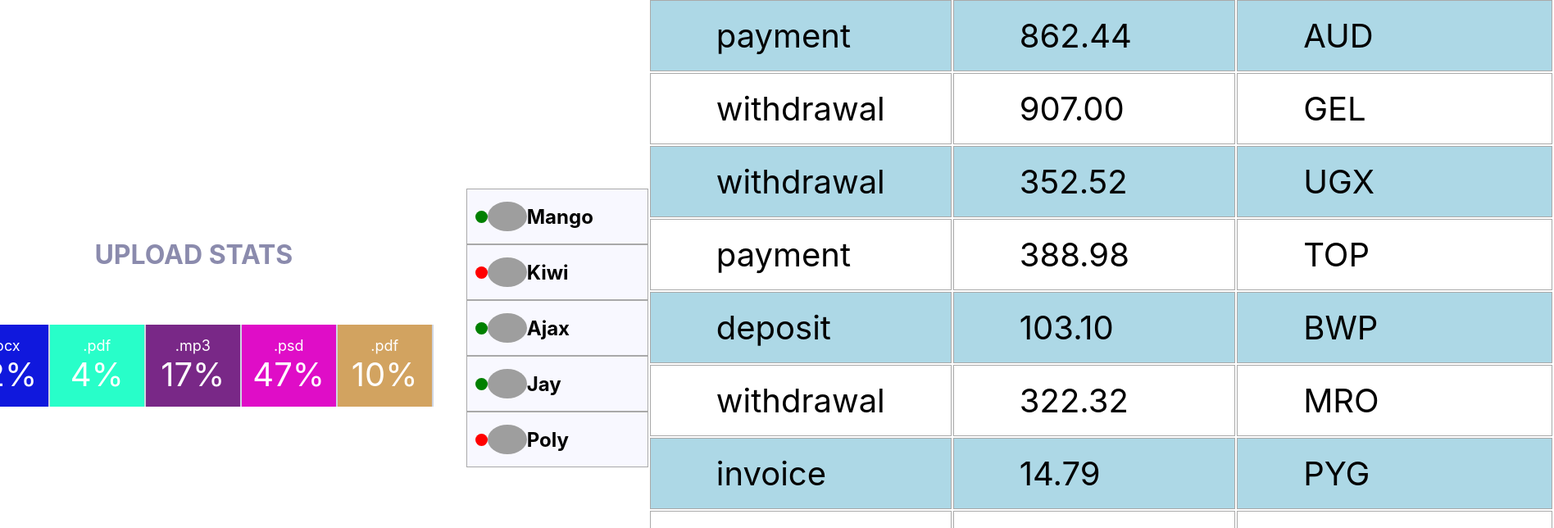
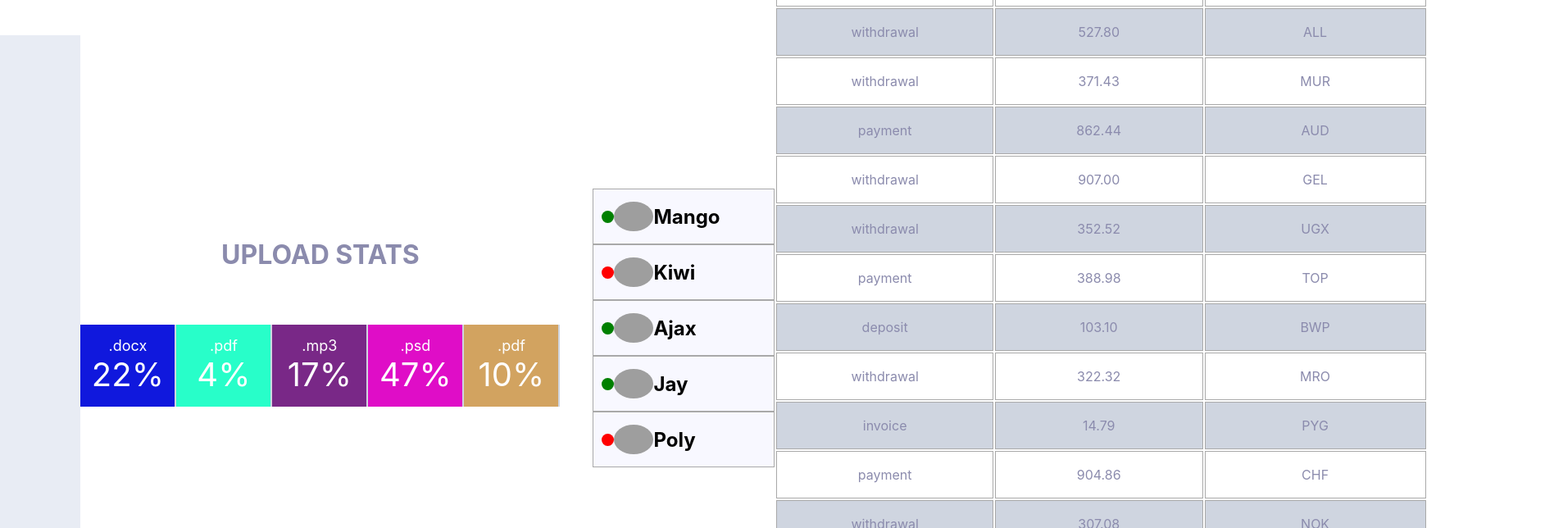
Before and after one commit to DamianDawidowski/goit-react-hw-01-components, a React (Create React App) app: page / in a window 1280 px wide. Shown: the top 644 px of the page at 82% size, 1896 px wide, since content can reach past the window. Built offline with nearby package versions, Linux system fonts and the light colour scheme; grey boxes are pictures that could not be loaded.

Commit message:
modified:   src/components/transactionsComponent/TransactionHistory.jsx 	modified:   src/components/transactionsComponent/Transactions.css

```diff
--- a/src/components/transactionsComponent/TransactionHistory.jsx
+++ b/src/components/transactionsComponent/TransactionHistory.jsx
@@ -6,7 +6,7 @@ const Transactions = ({ items }) => {
   return (
     <table class="transaction-history">
       <thead>
-        <tr>
+        <tr style={{ color: 'white' }}>
           <th>Type</th>
           <th>Amount</th>
           <th>Currency</th>
@@ -26,8 +26,9 @@ const Transactions = ({ items }) => {
 };
 
 Transactions.propTypes = {
-  //   title: PropTypes.string,
-  //   stats: propTypes.array.isRequired,
+  type: propTypes.string.isRequired,
+  amount: propTypes.number.isRequired,
+  currency: propTypes.string.isRequired,
 };
 
 export default Transactions;
--- a/src/components/transactionsComponent/Transactions.css
+++ b/src/components/transactionsComponent/Transactions.css
@@ -1,24 +1,28 @@
 .transaction-history {
-  /* margin: 25px auto; */
-  border-radius: 20px;
   background-color: white;
+  font-size: 16px;
 }
 
 thead {
-  background-color: deepskyblue;
-  padding-top: 25px;
+  background-color: rgb(0, 217, 255);
+
   color: white;
   text-transform: uppercase;
 }
 
 th {
-  padding: 18px 80px;
+  padding: 18px 90px;
+}
+
+tr {
+  color: var(--greyBlue2);
 }
 tr:nth-child(even) {
-  background-color:lightblue;
+  background-color: var(--greyBlue3);
 }
 
 td {
-  padding: 18px 80px;
+  padding: 18px 90px;
   border: 1px solid darkgray;
+  text-align: center;
 }
```
